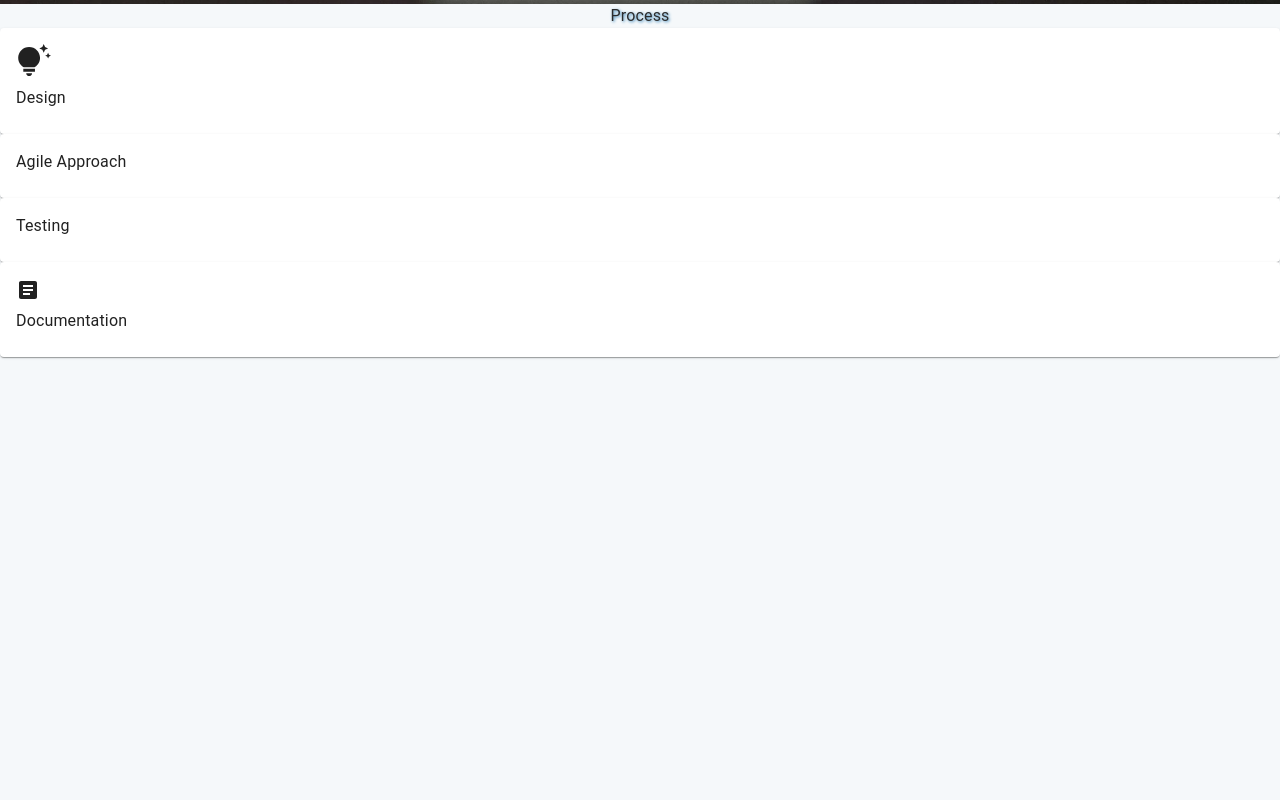
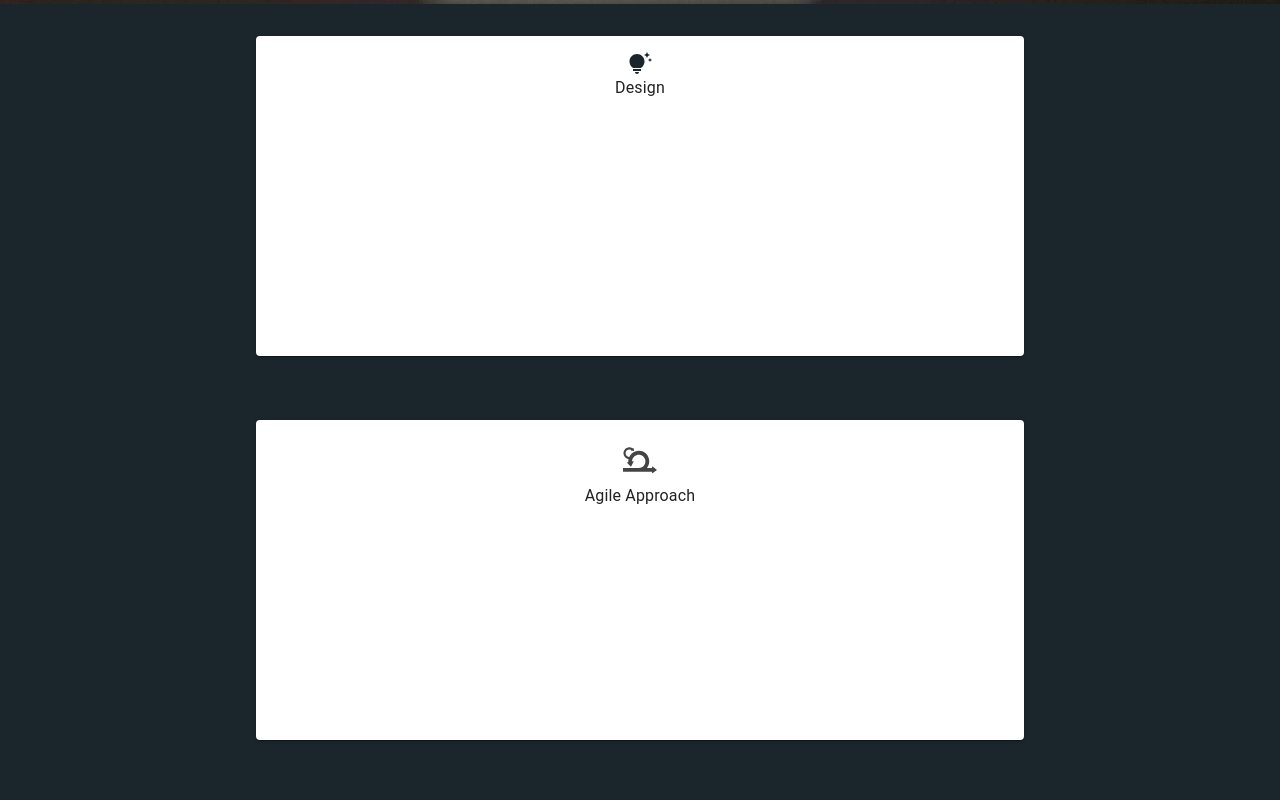
Before and after one commit to Turgon16/portfolio-website, a Next.js app in the folder frontend/: page / in a window 1280 px wide. Shown: the part 1660-2460 px from the top of the page. Built offline with nearby package versions, Linux system fonts and the light colour scheme.

Commit message:
file: adds an svg for the scrum icon

```diff
--- a/frontend/src/components/home/CardsBanner.js
+++ b/frontend/src/components/home/CardsBanner.js
@@ -17,27 +17,29 @@ const CardsBanner = () => {
 
     return (
         <Box className={styles.cardsBanner}>
-            <Typography className={styles.cardsHeader}>Process</Typography>
             <Box className={styles.cardsContainer}>
-                <Card>
-                    <CardContent>
-                        <TipsAndUpdatesIcon fontSize="large" />
+                <Card className={styles.card}>
+                    <CardContent className={styles.cardContainer}>
+                        <TipsAndUpdatesIcon className={styles.cardsIcon} />
                         <Typography>Design</Typography>
                     </CardContent>
                 </Card>
-                <Card>
-                    <CardContent>
+                <Card className={styles.card}>
+                    <CardContent className={styles.cardContainer}>
+                        <Box
+                            component={'img'}
+                            className={styles.cardsIcon}
+                            alt={
+                                'An icon representing the scrum arrows, which loop in a circle and then back out again.'
+                            }
+                            src={'../svg/scrum.svg'}
+                        />
                         <Typography>Agile Approach</Typography>
                     </CardContent>
                 </Card>
-                <Card>
-                    <CardContent>
-                        <Typography>Testing</Typography>
-                    </CardContent>
-                </Card>
-                <Card>
-                    <CardContent>
-                        <ArticleIcon />
+                <Card className={styles.card}>
+                    <CardContent className={styles.cardContainer}>
+                        <ArticleIcon className={styles.cardsIcon} />
                         <Typography>Documentation</Typography>
                     </CardContent>
                 </Card>
--- a/frontend/src/components/home/ParallaxDrawer.js
+++ b/frontend/src/components/home/ParallaxDrawer.js
@@ -23,7 +23,7 @@ const ParallaxDrawer = ({
                     href={'#front-end'}
                 >
                     <Typography className={styles.parallaxCloseButtonText}>
-                        Close Window
+                        Close
                     </Typography>
                     <CloseIcon className={styles.parallaxCloseIcon} />
                 </IconButton>
--- a/frontend/src/styles/Home.module.css
+++ b/frontend/src/styles/Home.module.css
@@ -41,8 +41,7 @@
 
 .profileTitle1,
 .profileTitle2,
-.parallaxTitle,
-.cardsHeader {
+.parallaxTitle {
     color: var(--font-grey);
     font-family: var(--font-title-family);
     font-size: 2.25rem;
@@ -219,7 +218,31 @@
     flex-direction: column;
     width: 100%;
     min-height: 100vh;
+    background: var(--dk-grey);
+}
+.cardsContainer {
+    display: flex;
+    flex-direction: column;
+    align-items: center;
+}
+.card {
+    margin: 2rem;
+    height: 20rem;
+    width: 60vw;
     background: var(--off-white);
+    border-radius: 1rem;
+    box-shadow: 2px 2px 5px var(--lt-blue);
+}
+.cardContainer {
+    display: flex;
+    flex-direction: column;
+    justify-content: center;
+    align-items: center;
+}
+.cardsIcon {
+    color: var(--dk-grey);
+    width: 3rem;
+    height: 3rem;
 }
 
 /* SMALL VIEW*/
```
Also changed, not shown: frontend/public/svg/scrum.svg (added).
